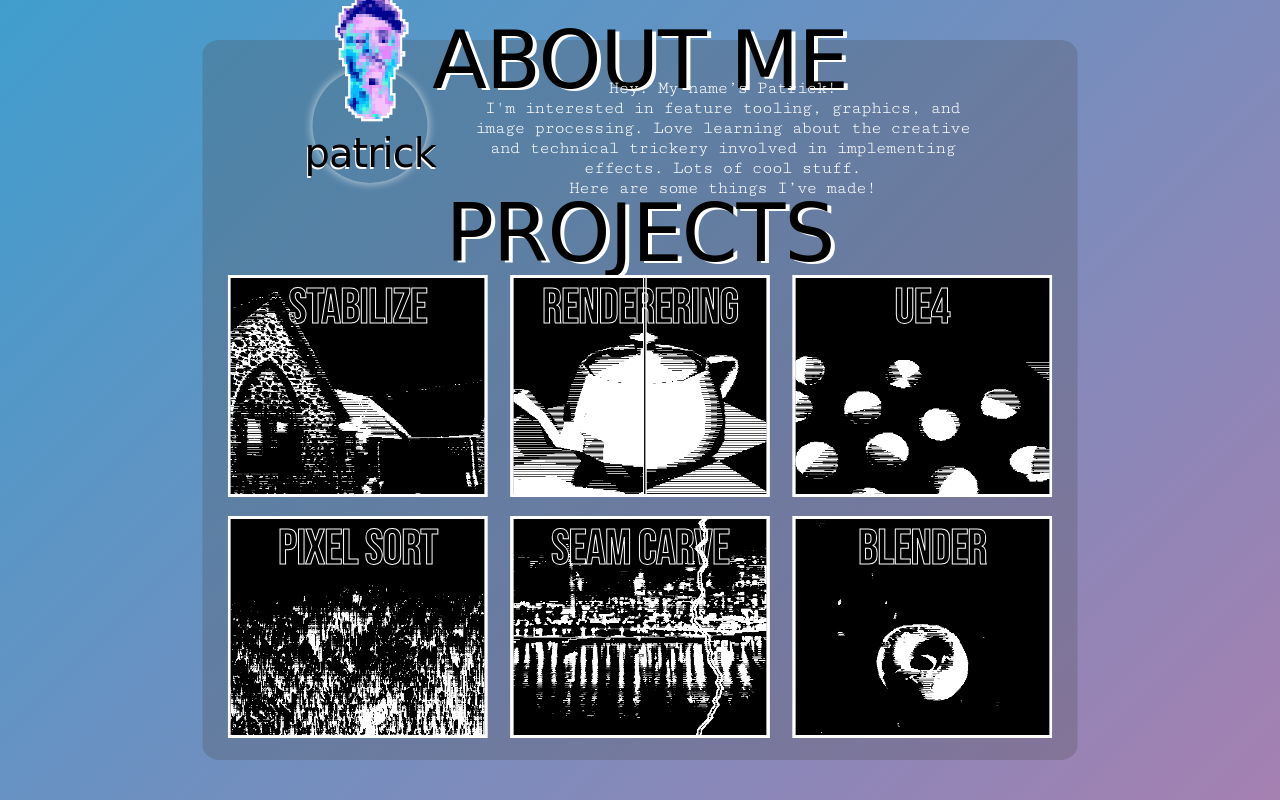
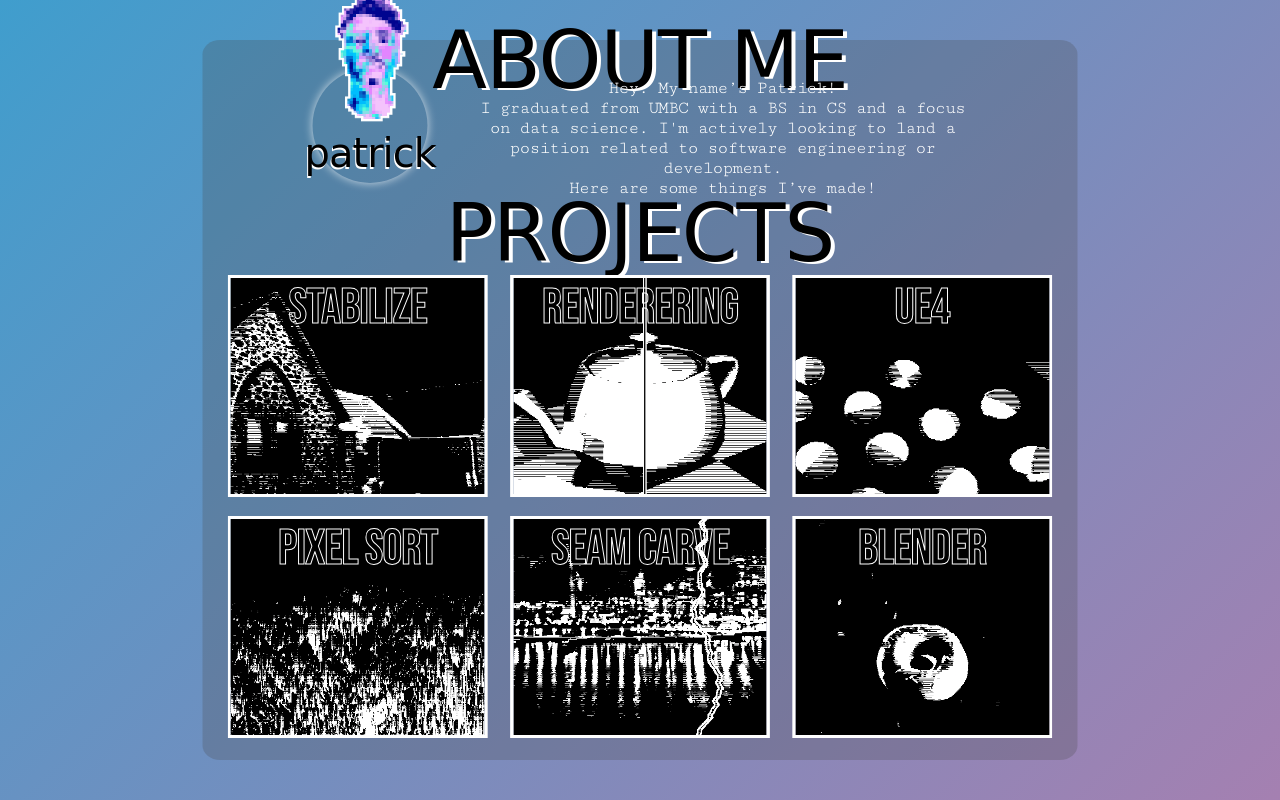
Before and after one commit to pnwheeler/my-site, a plain HTML site: page index.html in a window 1280 px wide. Drawn offline with Linux system fonts and the light colour scheme; a web font is replaced by a local one.

Commit message:
Update index.html
updated about-me description

```diff
--- a/index.html
+++ b/index.html
@@ -17,10 +17,11 @@
                     <span id="name">patrick</span>
                 </div>
                 <div id="about-me">
-                    Hey. My name’s Patrick!<br>
-                    I'm interested in feature tooling, graphics, and image processing.
-                    Love learning about the creative and technical trickery involved in implementing effects.
-                    Lots of cool stuff.  <br>
+                    Hey. My name’s Patrick!
+                    <br>
+                    I graduated from UMBC with a BS in CS and a focus on data science.
+                    I'm actively looking to land a position related to software engineering or development.
+                    <br>
                     Here are some things I’ve made!
                 </div>
 
```
